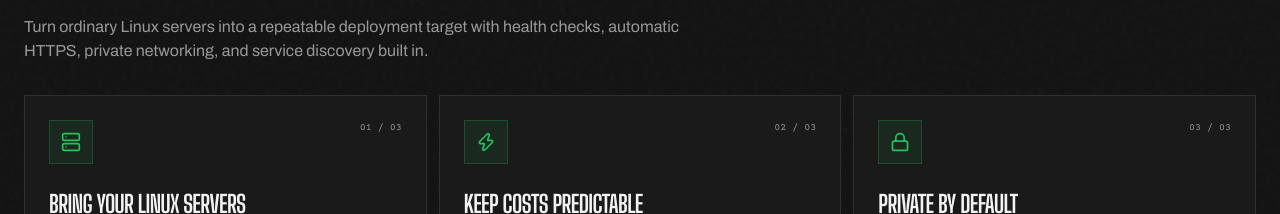
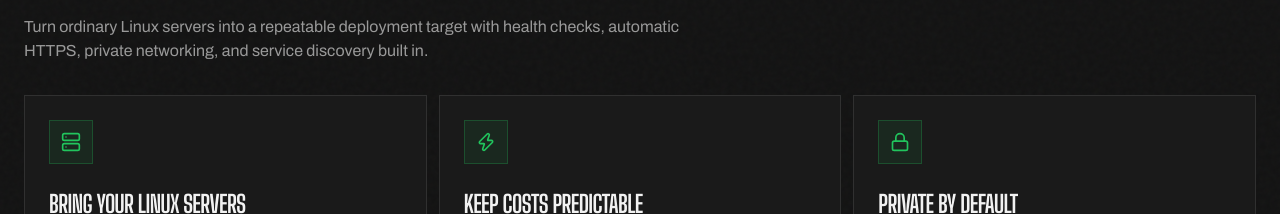
Before and after one commit to acidtib/jiji-website, a Next.js app: page / in a window 1280 px wide. Shown: the part 794-1008 px from the top of the page. Built offline with nearby package versions, Linux system fonts and the light colour scheme.

Commit message:
Update LandingPage.jsx

```diff
--- a/components/LandingPage.jsx
+++ b/components/LandingPage.jsx
@@ -228,21 +228,18 @@ export default function LandingPage() {
 
             <div className="grid md:grid-cols-3 gap-3">
               <BenefitModule
-                number="01"
                 icon={Server}
                 title="Bring your Linux servers"
                 description="Deploy to supported Linux cloud VMs, bare metal, home labs, or across providers using SSH and root or sudo access."
                 proof="AWS · Hetzner · DigitalOcean · OVHcloud"
               />
               <BenefitModule
-                number="02"
                 icon={Zap}
                 title="Keep costs predictable"
                 description="Pay infrastructure providers directly and scale on your terms. Your deployment workflow stays the same as servers and traffic grow."
                 proof="Direct billing · Open source · Same workflow"
               />
               <BenefitModule
-                number="03"
                 icon={Lock}
                 title="Private by default"
                 description="Jiji connects servers with an encrypted WireGuard network and private DNS. Service-to-service and proxy-to-backend traffic uses the mesh."
@@ -971,14 +968,13 @@ function MeshMetric({ icon: Icon, label, value, note }) {
   );
 }
 
-function BenefitModule({ number, icon: Icon, title, description, proof }) {
+function BenefitModule({ icon: Icon, title, description, proof }) {
   return (
     <div className="module-card group flex flex-col p-6 transition-colors hover:border-primary/40">
-      <div className="mb-7 flex items-start justify-between">
+      <div className="mb-7">
         <div className="flex h-11 w-11 items-center justify-center border border-primary/25 bg-primary/[0.08]">
           <Icon className="h-5 w-5 text-primary" />
         </div>
-        <span className="font-mono text-[10px] text-muted-foreground">{number} / 03</span>
       </div>
       <h3 className="font-display text-2xl font-bold uppercase leading-none tracking-tight">{title}</h3>
       <p className="mt-3 text-sm leading-relaxed text-muted-foreground">{description}</p>
```
